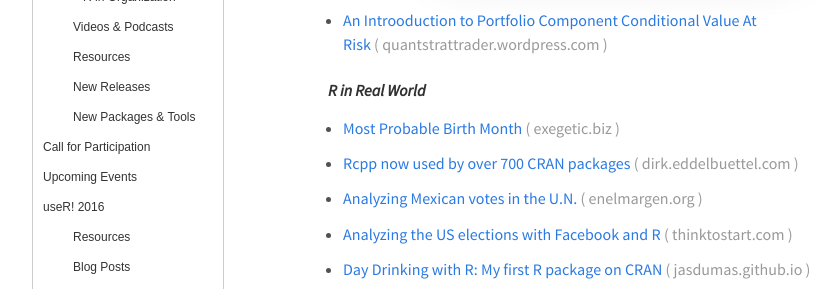
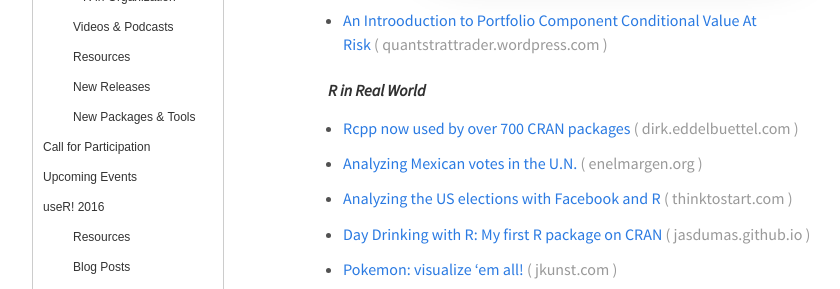
Before and after one commit to rweekly/rweekly.org, a Jekyll site: the page built from _posts/2016-7-18-issue-8.md, in a window 1280 px wide and 900 px high, scrolled down 1676 px, cut to the strip 142-431 px from the top of the window. Shown: the whole strip, without its empty margins (32-872 px from the left). Built offline with Jekyll 4.4.1, drawn with Linux system fonts in a browser that asks for light colours; comment, search, counter and statistics services are not loaded.

Commit message:
Update: dead links

```diff
--- a/_posts/2016-7-18-issue-8.md
+++ b/_posts/2016-7-18-issue-8.md
@@ -44,8 +44,6 @@
 + [An Introoduction to Portfolio Component Conditional Value At Risk](https://quantstrattrader.wordpress.com/2016/07/12/an-introoduction-to-portfolio-component-value-at-risk/)
 
 #### R in Real World
-
-+ [Most Probable Birth Month](http://www.exegetic.biz/blog/2016/07/most-probable-birth-month/)
 
 + [Rcpp now used by over 700 CRAN packages](http://dirk.eddelbuettel.com/blog/2016/07/11/#rcpp_700_packages)
 
```
